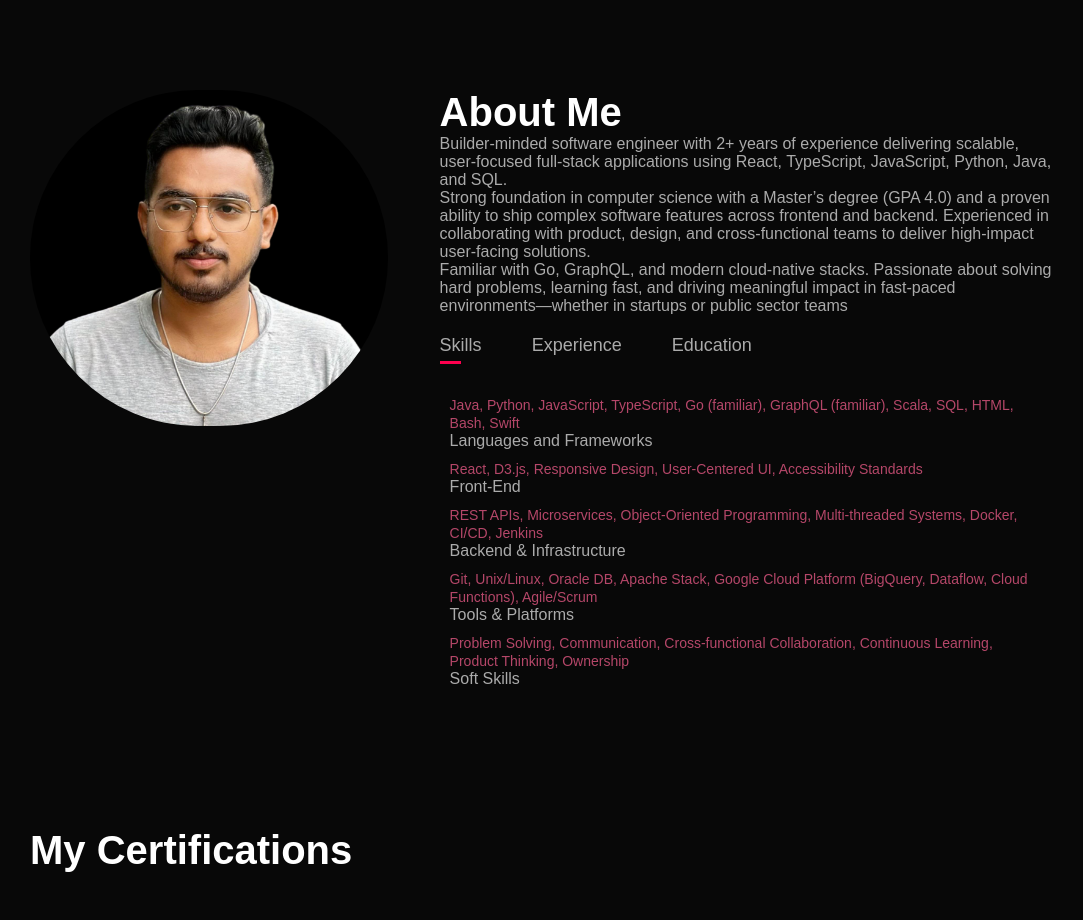
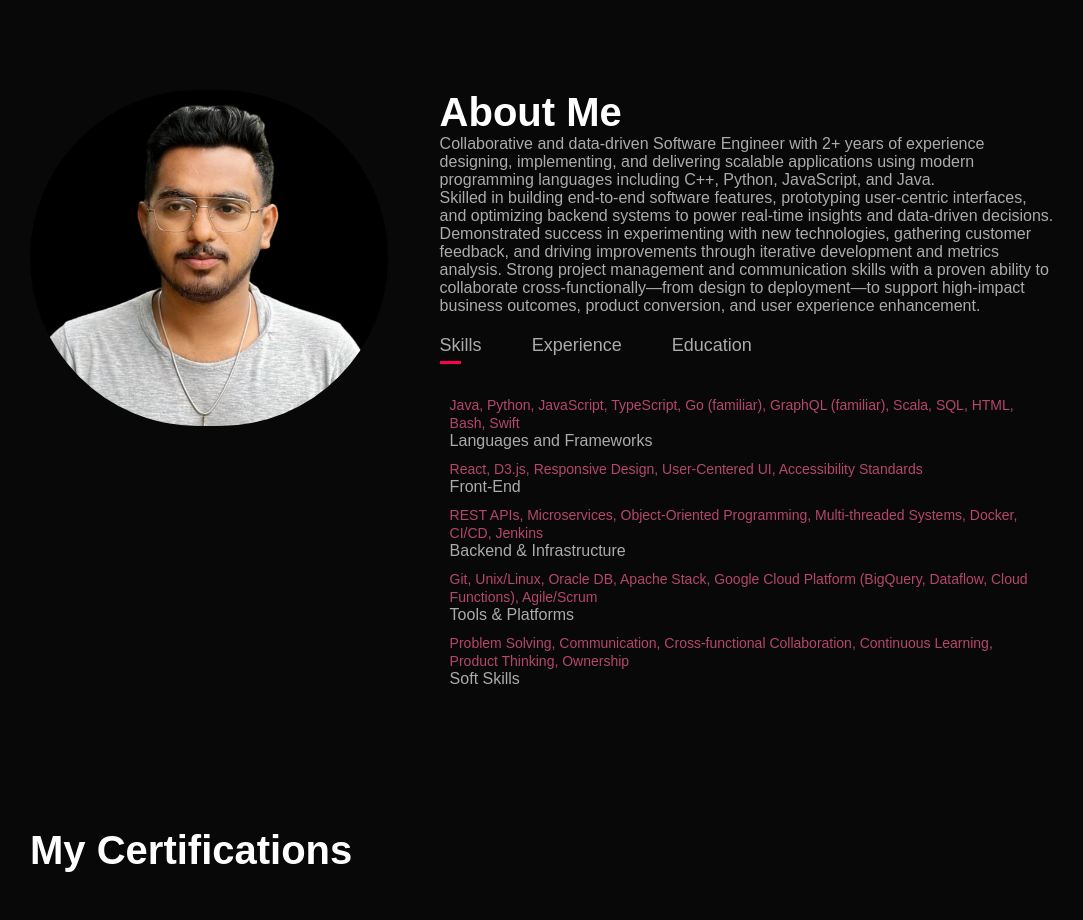
Before and after one commit to ritheshr/portfolio2, a plain HTML site: page index.html in a window 1280 px wide. Shown: the part 800-1720 px from the top of the page, without its empty margins (98-1181 px from the left). Drawn offline with Linux system fonts and the light colour scheme.

Commit message:
Update index.html

```diff
--- a/index.html
+++ b/index.html
@@ -45,9 +45,9 @@
             </div>
             <div class="about-col-2">
                 <h1 class="sub-title">About Me</h1>
-                <p> Builder-minded software engineer with 2+ years of experience delivering scalable, user-focused full-stack applications using React, TypeScript, JavaScript, Python, Java, and SQL.
-                    <br>Strong foundation in computer science with a Master’s degree (GPA 4.0) and a proven ability to ship complex software features across frontend and backend. Experienced in collaborating with product, design, and cross-functional teams to deliver high-impact user-facing solutions.
-                    <br>Familiar with Go, GraphQL, and modern cloud-native stacks. Passionate about solving hard problems, learning fast, and driving meaningful impact in fast-paced environments—whether in startups or public sector teams
+                <p> Collaborative and data-driven Software Engineer with 2+ years of experience designing, implementing, and delivering scalable applications using modern programming languages including C++, Python, JavaScript, and Java.
+                    <br> Skilled in building end-to-end software features, prototyping user-centric interfaces, and optimizing backend systems to power real-time insights and data-driven decisions.
+                    <br>Demonstrated success in experimenting with new technologies, gathering customer feedback, and driving improvements through iterative development and metrics analysis. Strong project management and communication skills with a proven ability to collaborate cross-functionally—from design to deployment—to support high-impact business outcomes, product conversion, and user experience enhancement.
 </p>
 
                    <div class="tab-titles">
@@ -67,21 +67,25 @@
                    <div class="tab-contents" id="experience">
                     <ul>
                         <li><span>Infinite Computer Solutions (July 2021- July 2023) 2 Years</span><br><b>Software Engineer</b>
-                <br>Developed full-stack applications using Java, Python, React, and SQL to power analytics tools and AI-driven user experiences across platforms.
-<br>Collaborated with cross-functional teams, including product managers, frontend developers, and data scientists, to design and ship impactful product features.
-<br>Engineered scalable backend services and RESTful APIs, and supported frontend development using modern JavaScript frameworks.
-<br>Contributed to a dynamic, fast-paced development culture with a startup mentality focused on delivering features that drive measurable outcomes.
-<br>Demonstrated effective written and verbal communication skills when coordinating across distributed teams and documenting system design.
-<br>Embraced continuous learning and technical growth while mentoring junior engineers and improving internal knowledge sharing.
+                <br>•	Designed and implemented scalable backend systems using C++, Java, and Python—three high-performance programming languages—resulting in 40% faster API responses across platforms serving 1M+ users/month.
+<br>•	Applied advanced algorithms and memory optimization techniques to backend services, contributing to 99.9% uptime and improved concurrency.
+<br>•	Developed and deployed innovative microservices using Docker and Kubernetes on GCP, AWS, and Azure, reducing cloud infrastructure costs by 25%.
+<br>•	Conducted A/B experiments to test service configurations, which helped drive data driven decisions and achieve 15% performance gain on load-heavy endpoints.
+<br>•	Led migration of legacy modules to modern microservice-based architectures, improving modularity and reducing deployment time by 60%.
+<br>•	Prototyped full-stack features including UI components and REST APIs in collaboration with designers and PMs, boosting feature delivery velocity by 35%.
+<br>•	Delivered production-ready software for Linux and Windows operating systems, ensuring security compliance and platform consistency.
+<br>•	Championed documentation and training efforts by writing 10+ architecture documents and conducting walkthroughs that reduced onboarding time by 40%.
 
 
 
                         <li><span>Illinois Department of Central Management Services(Summer Internship) (June 2024- August 2024)</span><br><b>Power Platform Developer</b>
-<br>Built full-stack internal tools with JavaScript, React components, and Power Platform, improving digital workflows and user-facing interfaces.
-<br>Designed backend logic using REST APIs to support real-time data submission, enabling scalable automation of business processes.
-<br>Collaborated closely with policy teams, product management, and IT stakeholders to shape product features aligned with end-user needs.
-<br>Applied strong verbal communication skills and written documentation practices to convey technical designs to non-technical collaborators.
-<br>Took ownership from concept to deployment in an agile startup-like environment, demonstrating adaptability and growth mindset.
+<br>•	Collaborated across engineering and compliance teams to design and implement internal dashboards and tools using JavaScript and REST APIs, improving reporting workflows by 45%.
+<br>•	Prototyped innovative web applications leveraging low-code platforms and scripting to enable data driven automation, cutting manual effort by 60 hours/month.
+<br>•	Conducted experiments on UI performance and accessibility configurations, leading to 30% reduction in user submission errors.
+<br>•	Developed modular components and tested them across Microsoft Azure environments, ensuring reliability and adherence to enterprise-grade operating systems and standards.
+<br>•	Applied core concepts in programming languages and algorithms to deliver robust backend workflows, boosting adoption by 25% after initial deployment.
+<br>•	Integrated feedback into sprint cycles and enhanced solutions for data driven decisions, increasing form conversion success rates by 20%.
+
 
 
 
```
